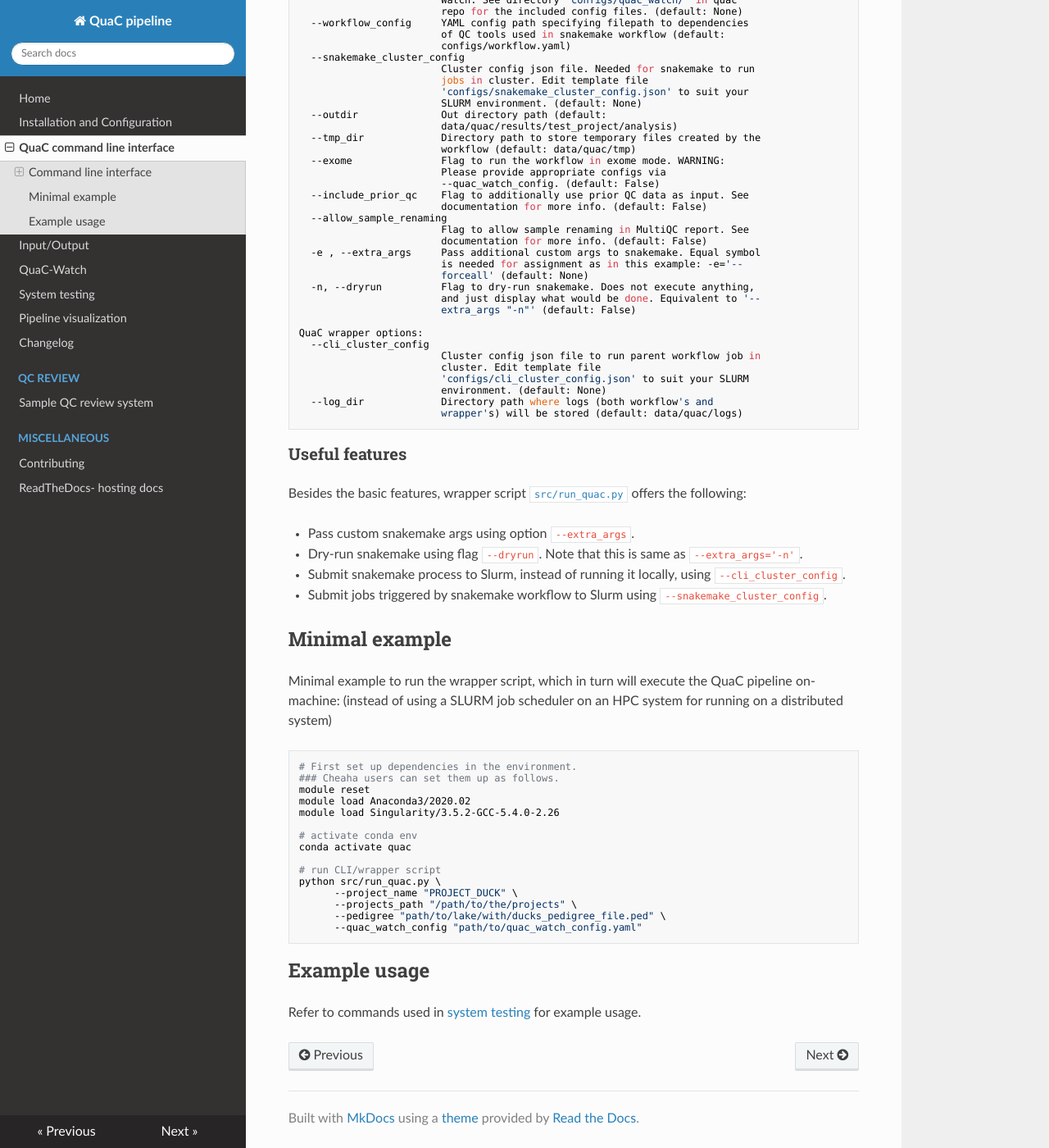
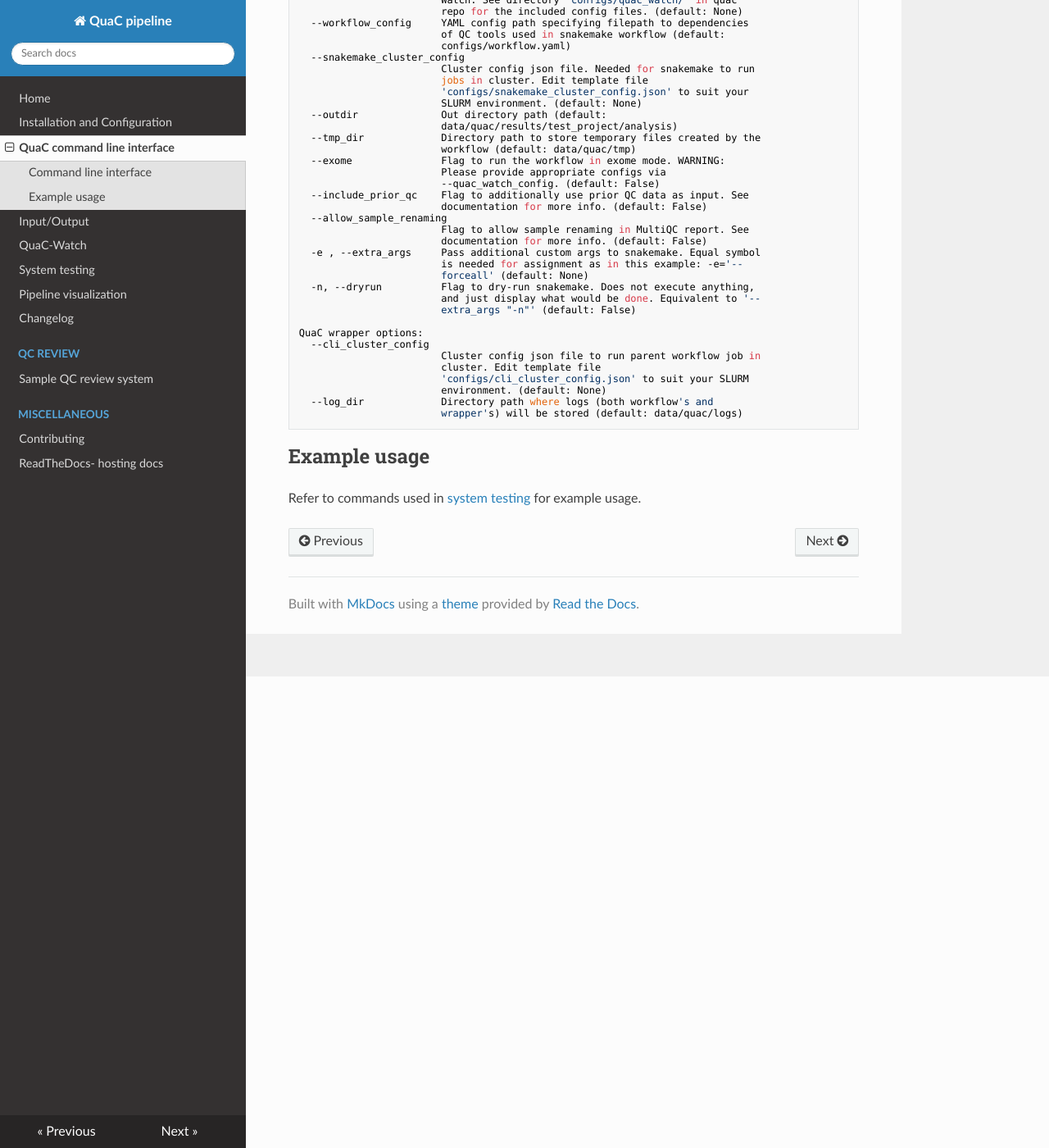
Before and after one commit to uab-cgds-worthey/quac, an MkDocs documentation site: the page built from docs/quac_cli.md, in a window 1280 px wide and 1400 px high, scrolled down 575 px. Shown: the whole window at 82% size. Built offline with MkDocs 1.6.1, drawn with Linux system fonts in a browser that asks for light colours; nearby versions of some CDN libraries.

Commit message:
removes unnecessary text

````diff
--- a/docs/quac_cli.md
+++ b/docs/quac_cli.md
@@ -64,38 +64,6 @@ QuaC wrapper options:
                         wrapper's) will be stored (default: data/quac/logs)
 ```
 
-### Useful features
-
-Besides the basic features, wrapper script [`src/run_quac.py`](../src/run_quac.py) offers the following:
-
-- Pass custom snakemake args using option `--extra_args`.
-- Dry-run snakemake using flag `--dryrun`. Note that this is same as `--extra_args='-n'`.
-- Submit snakemake process to Slurm, instead of running it locally, using `--cli_cluster_config`.
-- Submit jobs triggered by snakemake workflow to Slurm using `--snakemake_cluster_config`.
-
-## Minimal example
-
-Minimal example to run the wrapper script, which in turn will execute the QuaC pipeline on-machine: (instead of using a
-SLURM job scheduler on an HPC system for running on a distributed system)
-
-```sh
-# First set up dependencies in the environment.
-### Cheaha users can set them up as follows.
-module reset
-module load Anaconda3/2020.02
-module load Singularity/3.5.2-GCC-5.4.0-2.26
-
-# activate conda env
-conda activate quac
-
-# run CLI/wrapper script
-python src/run_quac.py \
-      --project_name "PROJECT_DUCK" \
-      --projects_path "/path/to/the/projects" \
-      --pedigree "path/to/lake/with/ducks_pedigree_file.ped" \
-      --quac_watch_config "path/to/quac_watch_config.yaml"
-```
-
 ## Example usage
 
 Refer to commands used in [system testing](./system_testing.md) for example usage.
````
